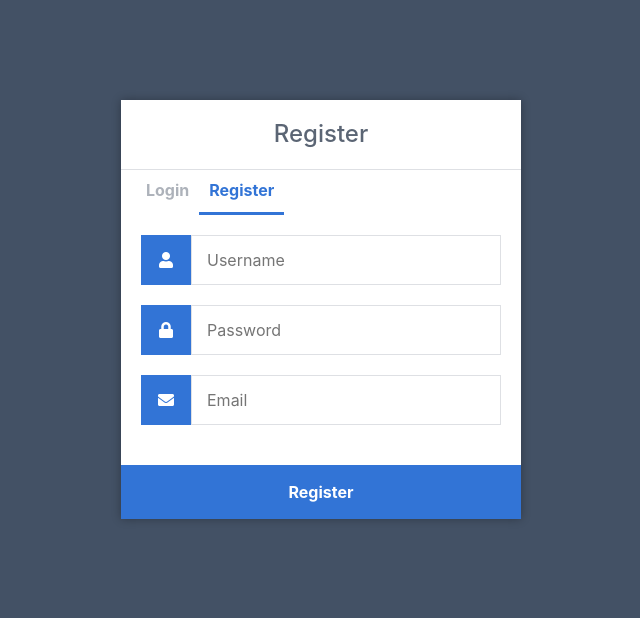
After one commit to Sahana-K-2002/fyp, a Flask app: page /pythonlogin/register in a window 1280 px wide. The commit adds this page. Shown: the top 618 px of the page, without its empty margins (319-959 px from the left). Run offline with Flask 3, Linux system fonts and the light colour scheme; some libraries are stand-ins or nearby versions.

Commit message:
Add login page

```diff
--- a/main.py
+++ b/main.py
@@ -1,4 +1,4 @@
-from flask import Flask, request, jsonify, render_template,render_template_string,send_file
+from flask import Flask, request, jsonify, render_template,render_template_string,send_file,redirect, url_for, session,flash
 from flask_cors import CORS
 import spacy
 from spacy.matcher import Matcher
@@ -12,8 +12,27 @@ from pyresparser import ResumeParser
 import model1 as m
 import model2 as m2
 
+from flask_mysqldb import MySQL
+import MySQLdb.cursors
+import re
+import datetime
+
 app = Flask(__name__)
 CORS(app)
+
+app.secret_key = '1a2b3c4d5e6d7g8h9i10'
+
+# MySQL configs
+app.config['MYSQL_HOST'] = 'localhost'
+app.config['MYSQL_USER'] = 'root'
+app.config['MYSQL_PASSWORD'] = '*******'
+app.config['MYSQL_DB'] = 'loginapp'
+
+
+# Intialize MySQL
+mysql = MySQL(app)
+
+app.permanent_session_lifetime = datetime.timedelta(minutes=1)
 
 spacy_model = spacy.load("en_core_web_sm")
 matcher = Matcher(spacy_model.vocab)
@@ -29,7 +48,9 @@ app.config['UPLOAD_FOLDER'] = 'uploads'
 
 @app.route('/')
 def index():
-    return render_template('home.html')
+    if 'loggedin' in session:
+        return render_template('home.html')
+    return redirect(url_for('login'))
 
 @app.route('/score')
 def get_resume_score():
@@ -142,6 +163,72 @@ def extract_text_from_pdf(file_path):
         pdf_text += page.extract_text()
     return pdf_text
 
+@app.route('/pythonlogin/', methods=['GET', 'POST'])
+def login():
+    if request.method == 'POST' and 'username' in request.form and 'password' in request.form:
+        username = request.form['username']
+        password = request.form['password']
+
+        cursor = mysql.connection.cursor(MySQLdb.cursors.DictCursor)
+        cursor.execute('SELECT * FROM accounts WHERE username = %s AND password = %s', (username, password))
+
+        account = cursor.fetchone()
+
+        if account:
+            session['loggedin'] = True
+            session['id'] = account['id']
+            session['username'] = account['username']
+
+            return redirect(url_for('index'))
+        else:
+            flash("Incorrect username/password!", "danger")
+    return render_template('auth/login.html',title="Login")
+
+
+@app.route('/pythonlogin/register', methods=['GET', 'POST'])
+def register():
+
+    if request.method == 'POST' and 'username' in request.form and 'password' in request.form and 'email' in request.form:
+        username = request.form['username']
+        password = request.form['password']
+        email = request.form['email']
+
+        cursor = mysql.connection.cursor(MySQLdb.cursors.DictCursor)
+        cursor.execute( "SELECT * FROM accounts WHERE username LIKE %s", [username] )
+        account = cursor.fetchone()
+
+        if account:
+            flash("Account already exists!", "danger")
+        elif not re.match(r'[^@]+@[^@]+\.[^@]+', email):
+            flash("Invalid email address!", "danger")
+        elif not re.match(r'[A-Za-z0-9]+', username):
+            flash("Username must contain only characters and numbers!", "danger")
+        elif not username or not password or not email:
+            flash("Incorrect username/password!", "danger")
+        else:
+            cursor.execute('INSERT INTO accounts VALUES (NULL, %s, %s, %s)', (username,email, password))
+            mysql.connection.commit()
+            flash("You have successfully registered!", "success")
+            return redirect(url_for('login'))
+
+    elif request.method == 'POST':
+        flash("Please fill out the form!", "danger")
+    return render_template('auth/register.html',title="Register")
+
+
+@app.route('/logout')
+def logout():
+    session.pop('loggedin', None)
+    session.pop('id', None)
+    session.pop('username', None)
+    return redirect(url_for('login'))
+
+@app.route('/profile')
+def profile():
+    if 'loggedin' in session:
+
+        return render_template('auth/profile.html', username=session['username'],title="Profile")
+    return redirect(url_for('login'))
 
 
 if __name__ == '__main__':
--- /dev/null
+++ b/static/login.css
@@ -0,0 +1,147 @@
+* {
+    box-sizing: border-box;
+    font-family: -apple-system, BlinkMacSystemFont, "segoe ui", roboto, oxygen, ubuntu, cantarell, "fira sans", "droid sans", "helvetica neue", Arial, sans-serif;
+    font-size: 16px;
+    -webkit-font-smoothing: antialiased;
+    -moz-osx-font-smoothing: grayscale;
+}
+body , #auth{
+    background-color: #435165;
+    margin: 0;
+}
+.login, .register {
+    width: 400px;
+    background-color: #ffffff;
+    box-shadow: 0 0 9px 0 rgba(0, 0, 0, 0.3);
+    margin: 100px auto;
+}
+.login h1, .register h1 {
+    text-align: center;
+    color: #5b6574;
+    font-size: 24px;
+    padding: 20px 0 20px 0;
+    border-bottom: 1px solid #dee0e4;
+}
+.login .links, .register .links {
+    display: flex;
+    padding: 0 15px;
+}
+.login .links a, .register .links a {
+    color: #adb2ba;
+    text-decoration: none;
+    display: inline-flex;
+    padding: 0 10px 10px 10px;
+    font-weight: bold;
+}
+.login .links a:hover, .register .links a:hover {
+    color: #9da3ac;
+}
+.login .links a.active, .register .links a.active {
+    border-bottom: 3px solid #3274d6;
+    color: #3274d6;
+}
+.login form, .register form {
+    display: flex;
+    flex-wrap: wrap;
+    justify-content: center;
+    padding-top: 20px;
+}
+.login form label, .register form label {
+    display: flex;
+    justify-content: center;
+    align-items: center;
+    width: 50px;
+    height: 50px;
+    background-color: #3274d6;
+    color: #ffffff;
+}
+.login form input[type="password"], .login form input[type="text"], .login form input[type="email"], .register form input[type="password"], .register form input[type="text"], .register form input[type="email"] {
+    width: 310px;
+    height: 50px;
+    border: 1px solid #dee0e4;
+    margin-bottom: 20px;
+    padding: 0 15px;
+}
+.login form input[type="submit"], .register form input[type="submit"] {
+    width: 100%;
+    padding: 15px;
+    margin-top: 20px;
+    background-color: #3274d6;
+    border: 0;
+    cursor: pointer;
+    font-weight: bold;
+    color: #ffffff;
+    transition: background-color 0.2s;
+}
+.login form input[type="submit"]:hover, .register form input[type="submit"]:hover {
+    background-color: #2868c7;
+    transition: background-color 0.2s;
+}
+.navtop {
+    background-color: #2f3947;
+    height: 60px;
+    width: 100%;
+    border: 0;
+}
+.navtop div {
+    display: flex;
+    margin: 0 auto;
+    width: 1000px;
+    height: 100%;
+}
+.navtop div h1, .navtop div a {
+    display: inline-flex;
+    align-items: center;
+}
+.navtop div h1 {
+    flex: 1;
+    font-size: 24px;
+    padding: 0;
+   margin: 0;
+    color: #eaebed;
+    font-weight: normal;
+}
+.navtop div a {
+    padding: 0 20px;
+    text-decoration: none;
+    color: #c1c4c8;
+    font-weight: bold;
+}
+.navtop div a i {
+    padding: 2px 8px 0 0;
+}
+.navtop div a:hover {
+    color: #eaebed;
+}
+body.loggedin {
+    background-color: #f3f4f7;
+}
+.content {
+    width: 1000px;
+    margin: 0 auto;
+}
+.content h2 {
+    margin: 0;
+    padding: 25px 0;
+    font-size: 22px;
+    border-bottom: 1px solid #e0e0e3;
+    color: #4a536e;
+}
+.content > p, .content > div {
+    box-shadow: 0 0 5px 0 rgba(0, 0, 0, 0.1);
+    margin: 25px 0;
+    padding: 25px;
+  background-color: #fff;
+}
+.content > p table td, .content > div table td {
+  padding: 5px;
+}
+.content > p table td:first-child, .content > div table td:first-child {
+  font-weight: bold;
+  color: #4a536e;
+  padding-right: 15px;
+}
+.content > div p {
+  padding: 5px;
+  margin: 0 0 10px 0;
+}
--- /dev/null
+++ b/templates/auth/auth_layout.html
@@ -0,0 +1,20 @@
+<!DOCTYPE html>
+<html>
+
+<head>
+    <meta charset="utf-8">
+    <title>{% block title %}{% endblock %}</title>
+    <link rel="stylesheet" href="{{ url_for('static', filename='login.css') }}">
+    <link rel="stylesheet" href="https://use.fontawesome.com/releases/v5.7.1/css/all.css">
+    <!-- Bootstrap CSS -->
+    <link href="https://cdn.jsdelivr.net/npm/bootstrap@5.0.2/dist/css/bootstrap.min.css" rel="stylesheet" integrity="sha384-EVSTQN3/azprG1Anm3QDgpJLIm9Nao0Yz1ztcQTwFspd3yD65VohhpuuCOmLASjC" crossorigin="anonymous">
+</head>
+
+<body id="auth">
+    {% block content %}
+    {% endblock %}
+    <!-- Bootstrap Bundle with Popper -->
+    <script src="https://cdn.jsdelivr.net/npm/bootstrap@5.0.2/dist/js/bootstrap.bundle.min.js" integrity="sha384-MrcW6ZMFYlzcLA8Nl+NtUVF0sA7MsXsP1UyJoMp4YLEuNSfAP+JcXn/tWtIaxVXM" crossorigin="anonymous"></script>
+</body>
+
+</html>
--- /dev/null
+++ b/templates/auth/register.html
@@ -0,0 +1,29 @@
+{% extends 'auth/auth_layout.html' %}
+{% block title %} {{ title }} {% endblock %}
+{% block content%}
+
+<div class="register">
+	{% include "includes/alert.html" %}
+    <h1>Register</h1>
+    <div class="links">
+        <a href="{{ url_for('login') }}">Login</a>
+        <a href="{{ url_for('register') }}" class="active">Register</a>
+    </div>
+    <form action="{{ url_for('register') }}" method="post" autocomplete="off">
+        <label for="username">
+            <i class="fas fa-user"></i>
+        </label>
+        <input type="text" name="username" placeholder="Username" id="username" required>
+        <label for="password">
+            <i class="fas fa-lock"></i>
+        </label>
+        <input type="password" name="password" placeholder="Password" id="password" required>
+        <label for="email">
+            <i class="fas fa-envelope"></i>
+        </label>
+        <input type="email" name="email" placeholder="Email" id="email" required>
+        <div class="msg">{{ msg }}</div>
+        <input type="submit" value="Register">
+    </form>
+</div>
+{% endblock %}
--- a/templates/home.html
+++ b/templates/home.html
@@ -16,6 +16,8 @@
             <li><a href="sort_resumes.html">Sort Resumes</a></li>
             <li><a href="http://localhost:8501/Resume_Screen">Interview Chatbot</a></li>
             <li> <a href="resume_builder">Resume Builder</a></li>
+            <li><a href="{{ url_for('profile') }}"><i class="fas fa-user-circle"></i>Profile</a></li>
+            <li><a href="{{ url_for('logout') }}"><i class="fas fa-sign-out-alt"></i>Logout</a></li>
         </ul>
         </div>
         <div class="intro">
--- /dev/null
+++ b/templates/includes/alert.html
@@ -0,0 +1,13 @@
+{% with messages = get_flashed_messages(with_categories=true) %}
+<!-- Categories: success (green), info (blue), warning (yellow), danger (red) -->
+{% if messages %}
+{% for category, message in messages %}
+<div class="container p-2">
+<div class="alert alert-{{ category }} alert-dismissible fade show" role="alert">
+    {{ message }}
+    <button type="button" class="btn-close" data-bs-dismiss="alert" aria-label="Close"></button>
+</div>
+</div>
+{% endfor %}
+{% endif %}
+{% endwith %}
```
Also changed, not shown: requirements.txt (+44 -41 lines), templates/auth/login.html (added, +24 -0 lines), templates/auth/profile.html (added, +16 -0 lines), templates/home/home.html (added, +8 -0 lines), templates/home/layout.html (added, +29 -0 lines), 1 other file.
